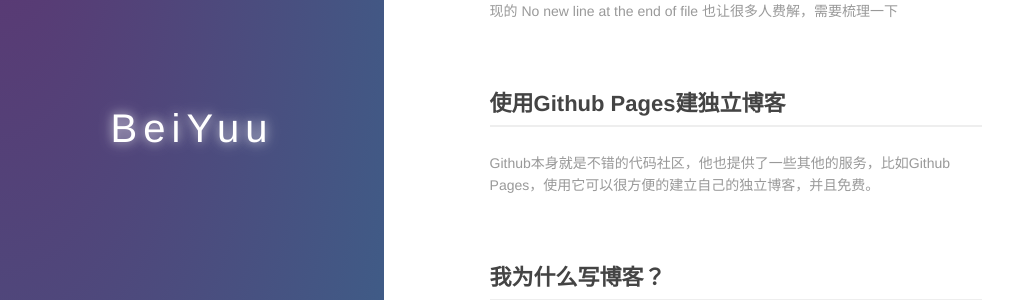
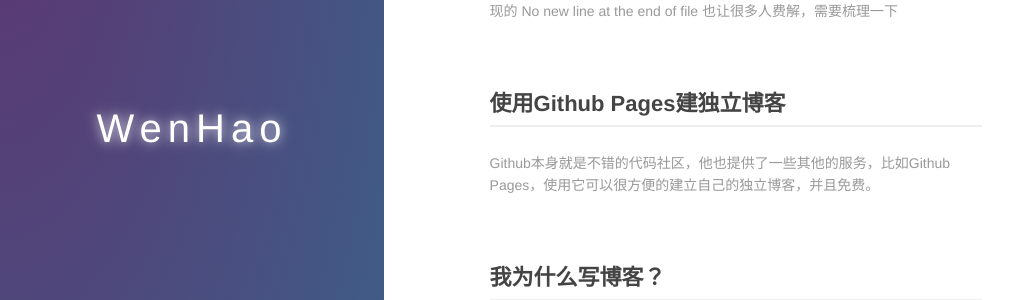
Before and after one commit to zhangduoduo/hao0917.github.io, a Jekyll site: the page built from index.md, in a window 1280 px wide. Shown: the part 161-461 px from the top of the page, without its empty margins (0-1032 px from the left). Built offline with Jekyll 4.4.1, drawn with Linux system fonts in a browser that asks for light colours.

Commit message:
20170328

```diff
--- a/_layouts/default.html
+++ b/_layouts/default.html
@@ -3,9 +3,9 @@
   <head>
     <meta charset="utf-8" />
     <title>{% if page.title %}{{ page.title }} | {% endif %}{{ site.title }}</title>
-    <meta name="author" content="BieYuu" />
+    <meta name="author" content="WenHao" />
     <meta name="renderer" content="webkit">
-    <meta name="description" content="BeiYuu's Blog" />
+    <meta name="description" content="WenHao's Blog" />
     <meta name="viewport" content="width=device-width, initial-scale=1.0, minimum-scale=1.0">
     <link rel="shortcut icon" href="/favicon.ico" type="image/x-icon" />
     <link rel="alternate" type="application/atom+xml" title="Recent Entries" href="{{ site.feed }}" />
--- a/index.md
+++ b/index.md
@@ -6,7 +6,7 @@ layout: default
   <div class="index-wrapper">
     <div class="aside">
       <div class="info-card">
-        <h1>BeiYuu</h1>
+        <h1>WenHao</h1>
         <a href="http://weibo.com/beiyuu/" target="_blank"><img src="http://www.weibo.com/favicon.ico" alt="" width="25"/></a>
         <a href="http://www.douban.com/people/beiyuu/" target="_blank"><img src="http://www.douban.com/favicon.ico" alt="" width="22"/></a>
         <a href="http://instagram.com/beiyuu/" target="_blank"><img src="http://d36xtkk24g8jdx.cloudfront.net/bluebar/00c6602/images/ico/favicon.ico" alt="" width="22"/></a>
--- a/js/post.js
+++ b/js/post.js
@@ -12,7 +12,7 @@ $(function() {
         var href = $(this).attr('href');
         if(href){
             if(href.indexOf('#') == 0){
-            }else if ( href.indexOf('/') == 0 || href.toLowerCase().indexOf('beiyuu.com')>-1 ){
+            }else if ( href.indexOf('/') == 0 || href.toLowerCase().indexOf('dreamhao.com')>-1 ){
             }else if ($(element).has('img').length){
             }else{
                 $(this).attr('target','_blank');
```
